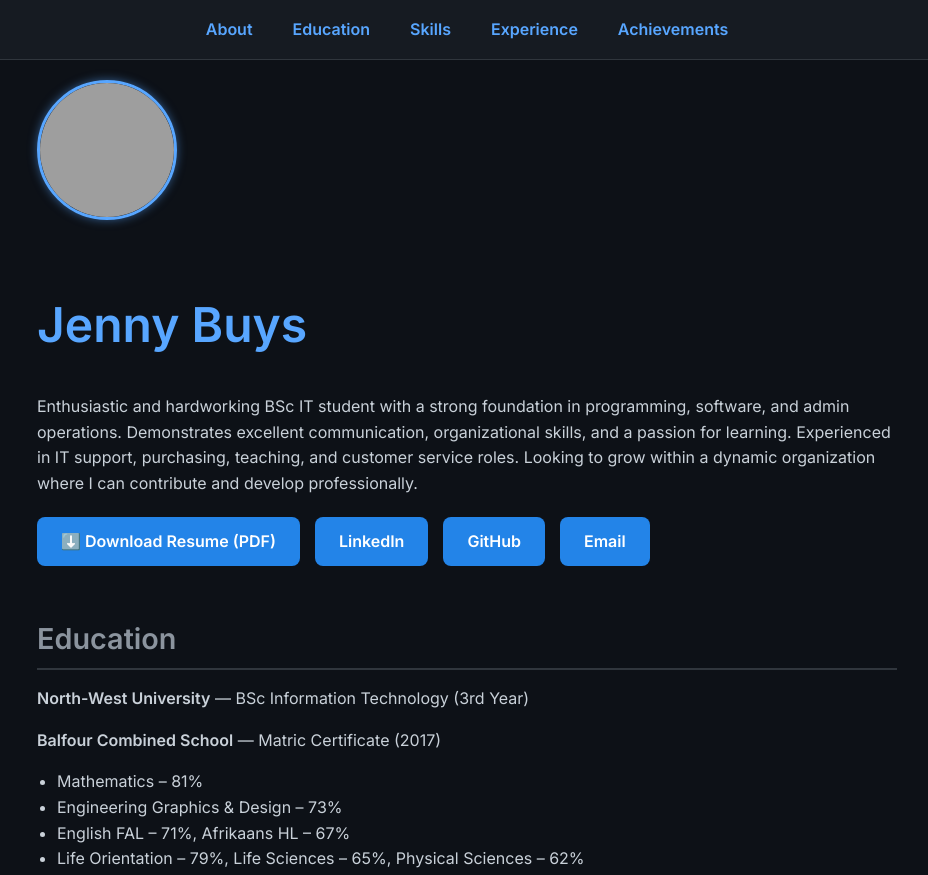
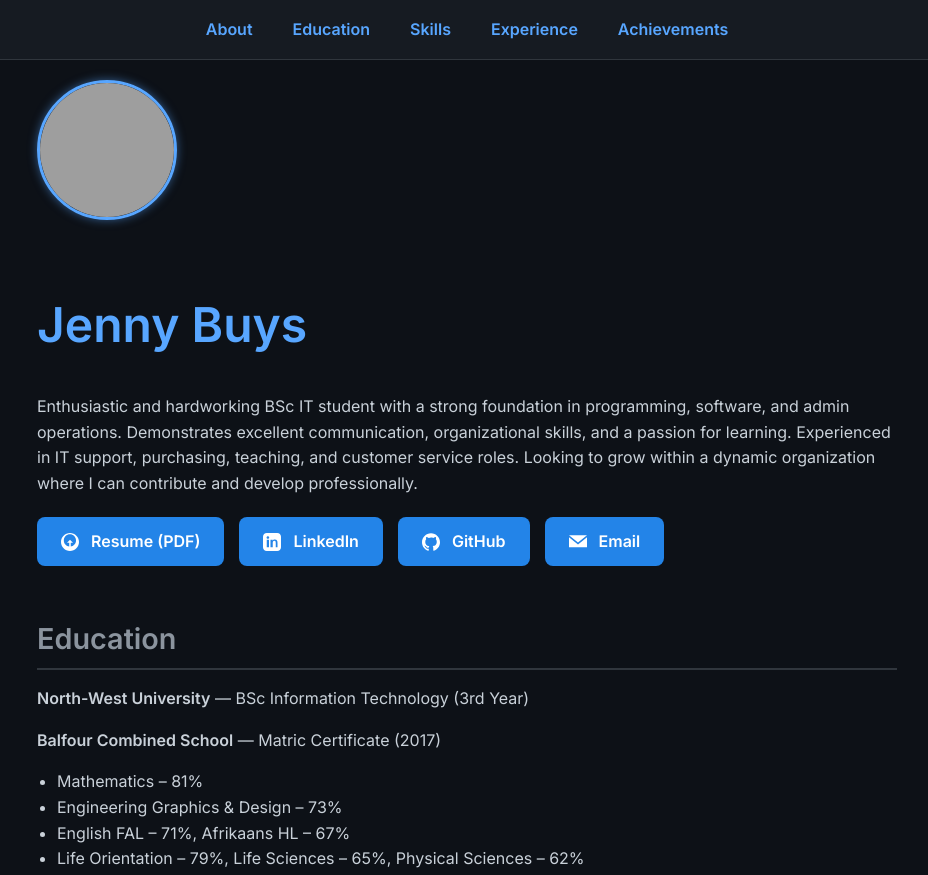
Before and after one commit to JennyBuys/Virtual_CV, a plain HTML site: page index.html in a window 1280 px wide. Shown: the top 875 px of the page, without its empty margins (173-1101 px from the left). Drawn offline with Linux system fonts and the light colour scheme; grey boxes are pictures that could not be loaded.

Commit message:
Button change

```diff
--- a/index.html
+++ b/index.html
@@ -165,11 +165,26 @@
       Enthusiastic and hardworking BSc IT student with a strong foundation in programming, software, and admin operations. Demonstrates excellent communication, organizational skills, and a passion for learning. Experienced in IT support, purchasing, teaching, and customer service roles. Looking to grow within a dynamic organization where I can contribute and develop professionally.
     </p>
     <div class="btn-group">
-      <a href="https://github.com/JennyBuys/Virtual_CV/blob/main/Jenny%20Buys%20CV_06.2025.pdf" class="btn" download>⬇️ Download Resume (PDF)</a>
-      <a href="https://www.linkedin.com/in/jenny-buys/" target="_blank" class="btn">LinkedIn</a>
-      <a href="https://github.com/JennyBuys" target="_blank" class="btn">GitHub</a>
-      <a href="mailto:jennybuys1604@gmail.com?subject=Job%20Opportunity" class="btn">Email</a>
-    </div>
+  <a href="https://github.com/JennyBuys/Virtual_CV/raw/main/Jenny%20Buys%20CV_06.2025.pdf" class="btn" download>
+    <svg xmlns="http://www.w3.org/2000/svg" width="18" height="18" fill="white" viewBox="0 0 24 24" style="vertical-align:middle;margin-right:8px;"><path d="M12 0C5.373 0 0 5.373 0 12c0 6.63 5.373 12 12 12s12-5.37 12-12C24 5.373 18.627 0 12 0zm1 17.93V13h3l-4-4-4 4h3v4.93c-4.05-.5-7.23-3.93-7.23-8.08 0-4.48 3.64-8.12 8.12-8.12s8.12 3.64 8.12 8.12c0 4.15-3.18 7.58-7.23 8.08z"/></svg>
+    Resume (PDF)
+  </a>
+
+  <a href="https://www.linkedin.com/in/jenny-buys/" target="_blank" class="btn">
+    <svg xmlns="http://www.w3.org/2000/svg" width="18" height="18" fill="white" viewBox="0 0 24 24" style="vertical-align:middle;margin-right:8px;"><path d="M19 0h-14c-2.76 0-5 2.24-5 5v14c0 2.76 2.24 5 5 5h14c2.761 0 5-2.24 5-5v-14c0-2.76-2.239-5-5-5zm-11 19h-3v-10h3v10zm-1.5-11.268c-.966 0-1.75-.79-1.75-1.766 0-.975.784-1.766 1.75-1.766s1.75.791 1.75 1.766c0 .976-.784 1.766-1.75 1.766zm13.5 11.268h-3v-5.604c0-1.337-.027-3.061-1.865-3.061-1.867 0-2.154 1.459-2.154 2.967v5.698h-3v-10h2.877v1.367h.041c.401-.761 1.381-1.565 2.843-1.565 3.041 0 3.599 2.003 3.599 4.604v5.594z"/></svg>
+    LinkedIn
+  </a>
+
+  <a href="https://github.com/JennyBuys" target="_blank" class="btn">
+    <svg xmlns="http://www.w3.org/2000/svg" width="18" height="18" fill="white" viewBox="0 0 24 24" style="vertical-align:middle;margin-right:8px;"><path d="M12 .296c-6.63 0-12 5.373-12 12 0 5.303 3.438 9.8 8.205 11.387.6.113.82-.261.82-.577v-2.234c-3.338.726-4.033-1.416-4.033-1.416-.546-1.387-1.333-1.756-1.333-1.756-1.089-.745.084-.729.084-.729 1.205.084 1.84 1.236 1.84 1.236 1.07 1.834 2.807 1.304 3.492.998.108-.776.419-1.305.762-1.605-2.665-.305-5.467-1.332-5.467-5.931 0-1.311.469-2.381 1.236-3.221-.123-.305-.536-1.524.117-3.176 0 0 1.008-.322 3.301 1.23a11.52 11.52 0 0 1 3.003-.404c1.019.005 2.045.138 3.003.404 2.291-1.552 3.297-1.23 3.297-1.23.655 1.652.242 2.871.119 3.176.77.84 1.235 1.91 1.235 3.221 0 4.609-2.807 5.624-5.479 5.921.43.371.814 1.102.814 2.222v3.293c0 .319.219.694.825.576C20.565 22.092 24 17.597 24 12.296c0-6.627-5.373-12-12-12z"/></svg>
+    GitHub
+  </a>
+
+  <a href="mailto:jennybuys1604@gmail.com" class="btn">
+    <svg xmlns="http://www.w3.org/2000/svg" width="18" height="18" fill="white" viewBox="0 0 24 24" style="vertical-align:middle;margin-right:8px;"><path d="M12 12.713l-11.985-9.713h23.97l-11.985 9.713zm0 2.574l12-9.713v13.426h-24v-13.426l12 9.713z"/></svg>
+    Email
+  </a>
+</div>
   </section>
 
   <section id="education">
```
